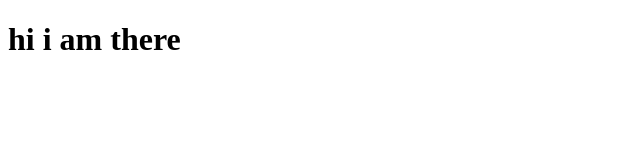
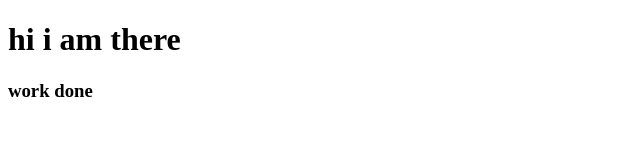
Before and after one commit to salma020/my-first-website, a plain HTML site: page index.html in a window 1280 px wide. Shown: the full height of the page, 0-640 px from the left. Drawn offline with Linux system fonts and the light colour scheme.

Commit message:
learned github

```diff
--- a/index.html
+++ b/index.html
@@ -1,8 +1,9 @@
 <!DOCTYPE html>
 <html>
-<title></title>
+<title>document</title>
 <body>
 <h1>hi i am there</h1>
+<h3>work done</h3>
 
 </body>
 </html>
```
